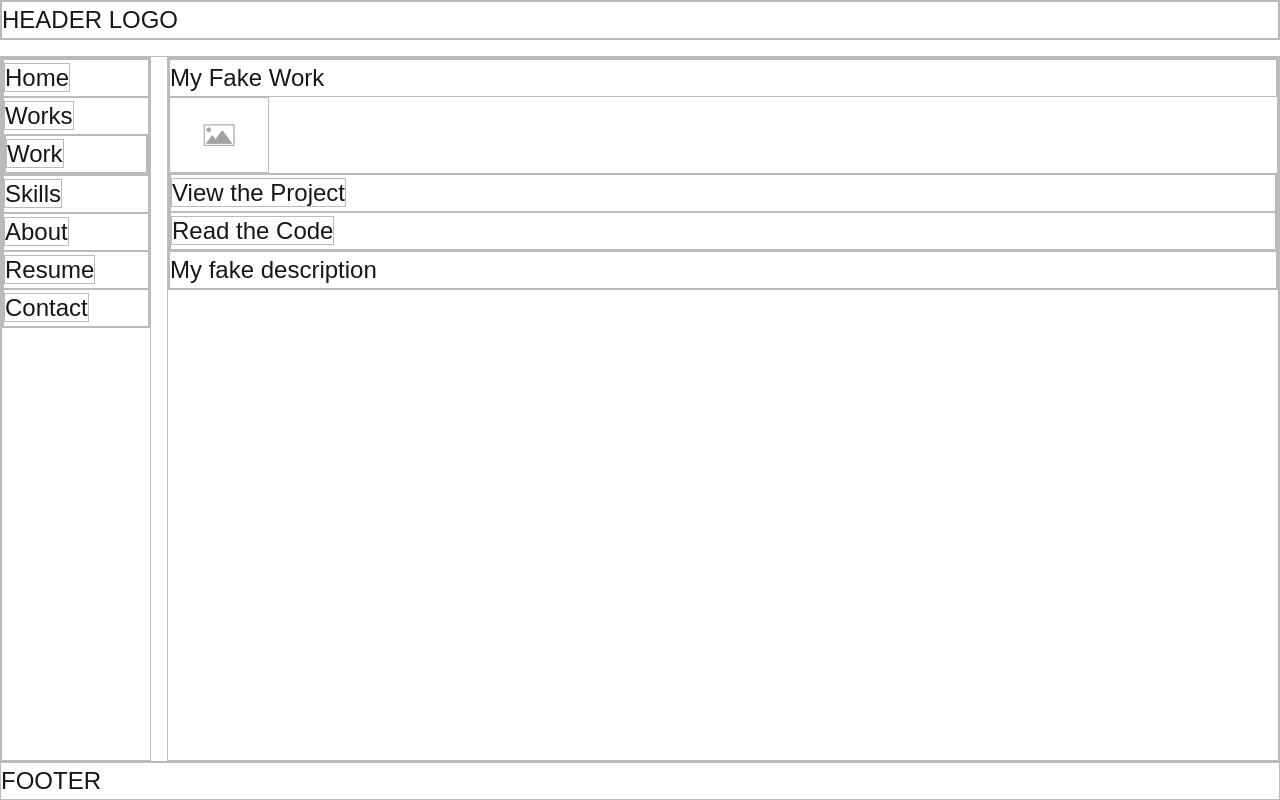
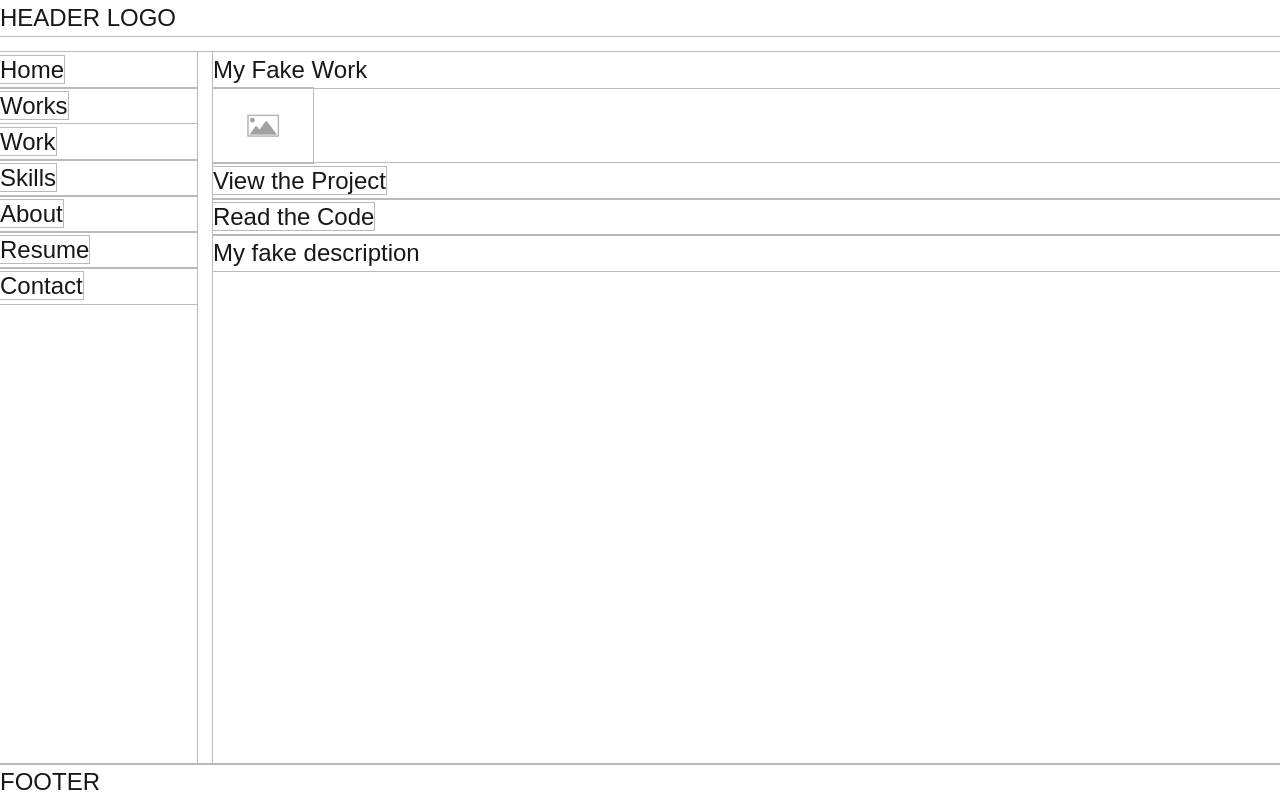
Before and after one commit to K-Zimny/portfolio4, a Next.js app: page /works/work in a window 1280 px wide. Built offline with nearby package versions, Linux system fonts and the light colour scheme.

Commit message:
Structure work on works and main-nav container

```diff
--- a/src/app/globals.css
+++ b/src/app/globals.css
@@ -49,6 +49,6 @@ body {
   flex-direction: column;
 
   * {
-    border: 1px solid rgb(186, 186, 186);
+    outline: 1px solid rgb(186, 186, 186);
   }
 }
--- a/src/app/works/page.js
+++ b/src/app/works/page.js
@@ -5,7 +5,7 @@ export default function works() {
     <>
       <h1>Works</h1>
       <p>Lorum ipsum</p>
-      <section className="my-4">
+      <section>
         <Works></Works>
       </section>
     </>
--- a/src/components/mainnav/mainnav.module.css
+++ b/src/components/mainnav/mainnav.module.css
@@ -7,13 +7,9 @@
 
   nav {
     flex-grow: 1;
-    width: min-content;
-    min-width: 100px;
-    max-width: 150px;
   }
 
   main {
-    flex-grow: 4;
-    width: min-content;
+    flex-grow: 8;
   }
 }
--- a/src/components/works/works.module.css
+++ b/src/components/works/works.module.css
@@ -2,4 +2,5 @@
   display: grid;
   grid-template-columns: var(--works-grid-cols);
   gap: var(--space-lg);
+  margin-block: var(--space-lg);
 }
```
